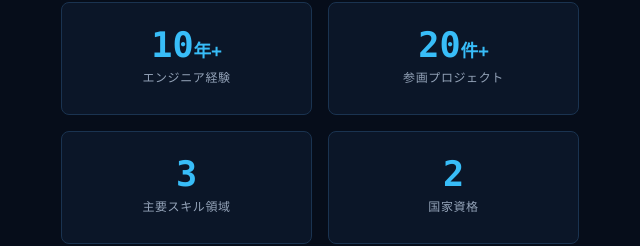
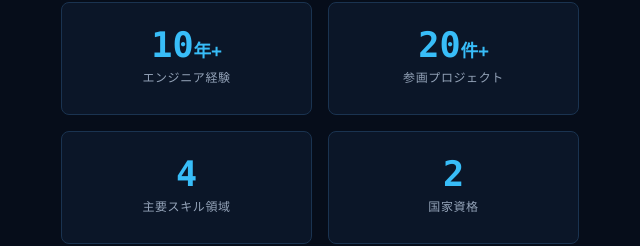
Before and after one commit to ftech365/mysite, a plain HTML site: page index.html in a window 1280 px wide. Shown: the part 1036-1282 px from the top of the page, 611-1251 px from the left. Drawn offline with Linux system fonts and the light colour scheme.

Commit message:
自己紹介欄の修正

```diff
--- a/index.html
+++ b/index.html
@@ -143,7 +143,7 @@
               <span class="stat-label">参画プロジェクト</span>
             </div>
             <div class="stat-card">
-              <span class="stat-number">3</span>
+              <span class="stat-number">4</span>
               <span class="stat-label">主要スキル領域</span>
             </div>
             <div class="stat-card">
```
